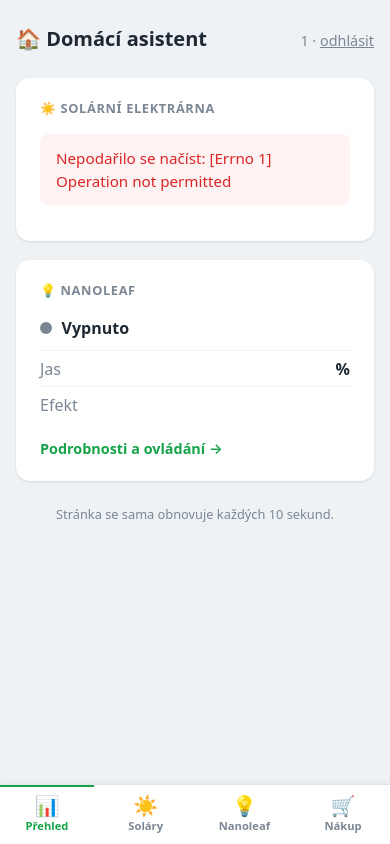
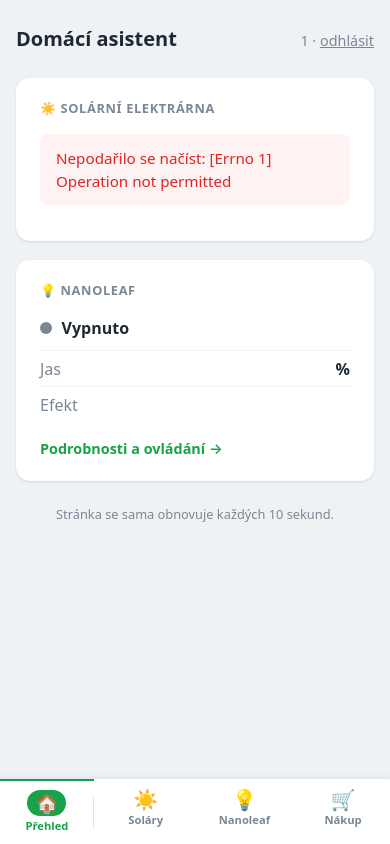
Before and after one commit to peetau/home-asistant, a Flask app: page / in a window 390 px wide. Run offline with Flask 3, Linux system fonts and the light colour scheme; the visitor is signed in with stand-in values (Sample User, id 1); data that the repository does not hold is empty.

Commit message:
Prehled jako domaci tlacitko
Prehled neni jeden z tabu, ale zachytny bod - odkud se da vzdy zacit
znovu. Proto vypada jinak nez ostatni:

- ikona domu (a z nadpisu se domecek odebral, at nejsou dva)
- vyplnova pilulka oddelena mezerou a svislym oddelovacem
- pri aktivite zelena vypln (nejvyraznejsi stav na liste)
- na mobilu misto pilulky kolecko kolem ikony, at lista zustane vzdusna

Odliseno tvarem a odsazenim, ne dalsi barvou - aby se na liste nepraly
tri barvy naraz.

Co-Authored-By: Claude Opus 5 <noreply@anthropic.com>

```diff
--- a/static/style.css
+++ b/static/style.css
@@ -393,3 +393,81 @@ main { min-height: 40vh; }
     color: var(--text-slaby); cursor: pointer;
 }
 .uklidit:hover { border-color: var(--cervena); color: var(--cervena); }
+
+/* ==================== Domácí tlačítko (Přehled) ==================== */
+
+/*
+  Přehled není "jeden z tabů", je to záchytný bod - odkud se dá vždy začít
+  znovu. Proto vypadá jinak: má výplň, je oddělený mezerou a nese ikonu domu.
+
+  Nedělám to barvou navíc, ale TVAREM a odsazením. Kdyby měl vlastní barvu,
+  začaly by se na liště prát tři barvy naráz (on, aktivní tab, zelené akce).
+*/
+
+.taby a.domu {
+    background: #eef2f5;
+    border-radius: 8px;
+    color: var(--text);
+    /* Mezera vpravo ho oddělí od ostatních tabů, aby bylo vidět,
+       že nepatří do stejné řady. */
+    margin-right: .8rem;
+    /* Svislá čárka jako oddělovač - jemnější než plná mezera. */
+    position: relative;
+}
+.taby a.domu::after {
+    content: "";
+    position: absolute;
+    right: -.45rem;
+    top: 20%;
+    bottom: 20%;
+    width: 1px;
+    background: #dfe5ea;
+}
+
+.taby a.domu:hover { background: #e2e8ee; }
+
+/* Když je Přehled aktivní, výplň zezelená - vyniká nejvíc ze všech stavů. */
+.taby a.domu.aktivni {
+    background: var(--zelena);
+    color: #fff;
+    border-bottom-color: transparent;
+}
+.taby a.domu.aktivni:hover { background: #12833b; }
+
+/* Ikona domu o kousek větší než ikony ostatních tabů. */
+.taby a.domu .tab-ikona { font-size: 1.1rem; }
+
+
+/* --- Mobil: domácí tlačítko na liště dole --- */
+@media (max-width: 640px) {
+
+    /* Na úzké liště by pilulka s výplní přes celou výšku byla těžkopádná,
+       tak ji zmenšíme jen kolem ikony. */
+    .taby a.domu {
+        background: none;
+        margin-right: 0;
+        border-radius: 0;
+    }
+    .taby a.domu::after {
+        right: 0;
+        top: 25%;
+        bottom: 25%;
+    }
+    .taby a.domu:hover { background: none; }
+
+    /* Ikona dostane vlastní kolečko - výrazná, ale lišta zůstane vzdušná. */
+    .taby a.domu .tab-ikona {
+        background: #eef2f5;
+        border-radius: 999px;
+        padding: .25rem .5rem;
+        font-size: 1.15rem;
+    }
+    .taby a.domu.aktivni {
+        background: none;
+        color: var(--zelena);
+        border-top-color: var(--zelena);
+    }
+    .taby a.domu.aktivni .tab-ikona {
+        background: var(--zelena);
+    }
+}
--- a/templates/zaklad.html
+++ b/templates/zaklad.html
@@ -18,7 +18,7 @@
 <div class="obal">
 
     <header>
-        <h1>🏠 Domácí asistent</h1>
+        <h1>Domácí asistent</h1>
         <span class="cas">
             {{ uzivatel }} · <a href="{{ url_for('odhlaseni') }}">odhlásit</a>
         </span>
@@ -36,9 +36,11 @@
        a nesváže šablonu s tím, jak se zrovna jmenují funkce v Pythonu.
     #}
     <nav class="taby">
+        {# Přehled je "domácí tlačítko" - záchytný bod, odkud se dá vždy
+           začít znovu. Proto je výraznější a oddělený od ostatních tabů. #}
         <a href="{{ url_for('dashboard') }}"
-           class="{{ 'aktivni' if aktivni == 'prehled' }}">
-            <span class="tab-ikona">📊</span><span class="tab-text">Přehled</span>
+           class="domu {{ 'aktivni' if aktivni == 'prehled' }}">
+            <span class="tab-ikona">🏠</span><span class="tab-text">Přehled</span>
         </a>
         <a href="{{ url_for('solary') }}"
            class="{{ 'aktivni' if aktivni == 'solary' }}">
```
